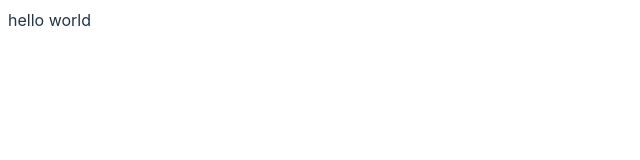
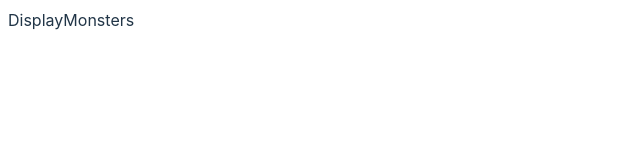
Before and after one commit to Soni-L/monsters-factory, a React (Vite) app in the folder packages/app/: page /list in a window 1280 px wide. Shown: the top 160 px of the page, without its empty margins (0-640 px from the left). Built offline with nearby package versions, Linux system fonts and the light colour scheme.

Commit message:
react router setup

```diff
--- a/packages/app/package.json
+++ b/packages/app/package.json
@@ -11,7 +11,9 @@
   },
   "dependencies": {
     "react": "^18.2.0",
-    "react-dom": "^18.2.0"
+    "react-dom": "^18.2.0",
+    "react-router": "^6.23.1",
+    "react-router-dom": "^6.23.1"
   },
   "devDependencies": {
     "@types/react": "^18.2.66",
--- a/packages/app/src/App.tsx
+++ b/packages/app/src/App.tsx
@@ -1,5 +1,3 @@
-import './App.css'
-
 function App() {
   return (
     <>
--- a/packages/app/src/index.css
+++ b/packages/app/src/index.css
@@ -17,6 +17,11 @@
   box-sizing: border-box;
 }
 
+#root {
+  margin: 0;
+  padding: 0;
+}
+
 @media (prefers-color-scheme: light) {
   :root {
     color: #213547;
--- a/packages/app/src/main.tsx
+++ b/packages/app/src/main.tsx
@@ -1,10 +1,28 @@
 import React from 'react'
 import ReactDOM from 'react-dom/client'
+import { createBrowserRouter, RouterProvider } from "react-router-dom";
 import App from './App.tsx'
 import './index.css'
+import DisplayMonsters from './routes/DisplayMonsters.tsx';
+import MonsterShow from './routes/MonsterShow.tsx';
 
-ReactDOM.createRoot(document.getElementById('root')!).render(
+const router = createBrowserRouter([
+  {
+    path: "/",
+    element: <App />,
+  },
+  {
+    path: "list",
+    element: <DisplayMonsters />,
+  },
+  {
+    path: "show",
+    element: <MonsterShow />,
+  },
+]);
+
+ReactDOM.createRoot(document.getElementById("root")!).render(
   <React.StrictMode>
-    <App />
-  </React.StrictMode>,
-)
+    <RouterProvider router={router} />
+  </React.StrictMode>
+);
--- /dev/null
+++ b/packages/app/src/routes/DisplayMonsters.tsx
@@ -0,0 +1,6 @@
+
+export default function DisplayMonsters() {
+  return (
+    <div>DisplayMonsters</div>
+  )
+}
--- /dev/null
+++ b/packages/app/src/routes/MonsterShow.tsx
@@ -0,0 +1,6 @@
+
+export default function MonsterShow() {
+  return (
+    <div>MonsterShow</div>
+  )
+}
```
Also changed, not shown: 1 other file (tests, documents, lock files or other folders).
